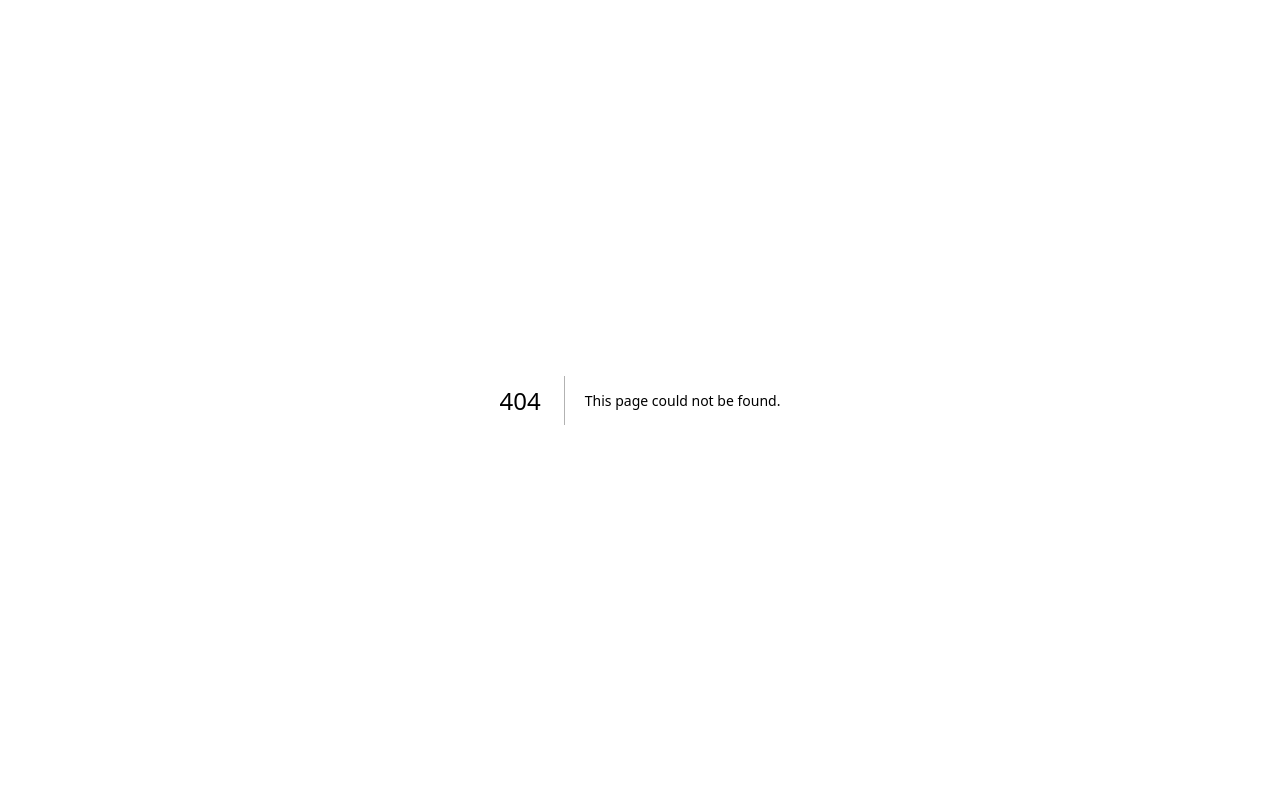
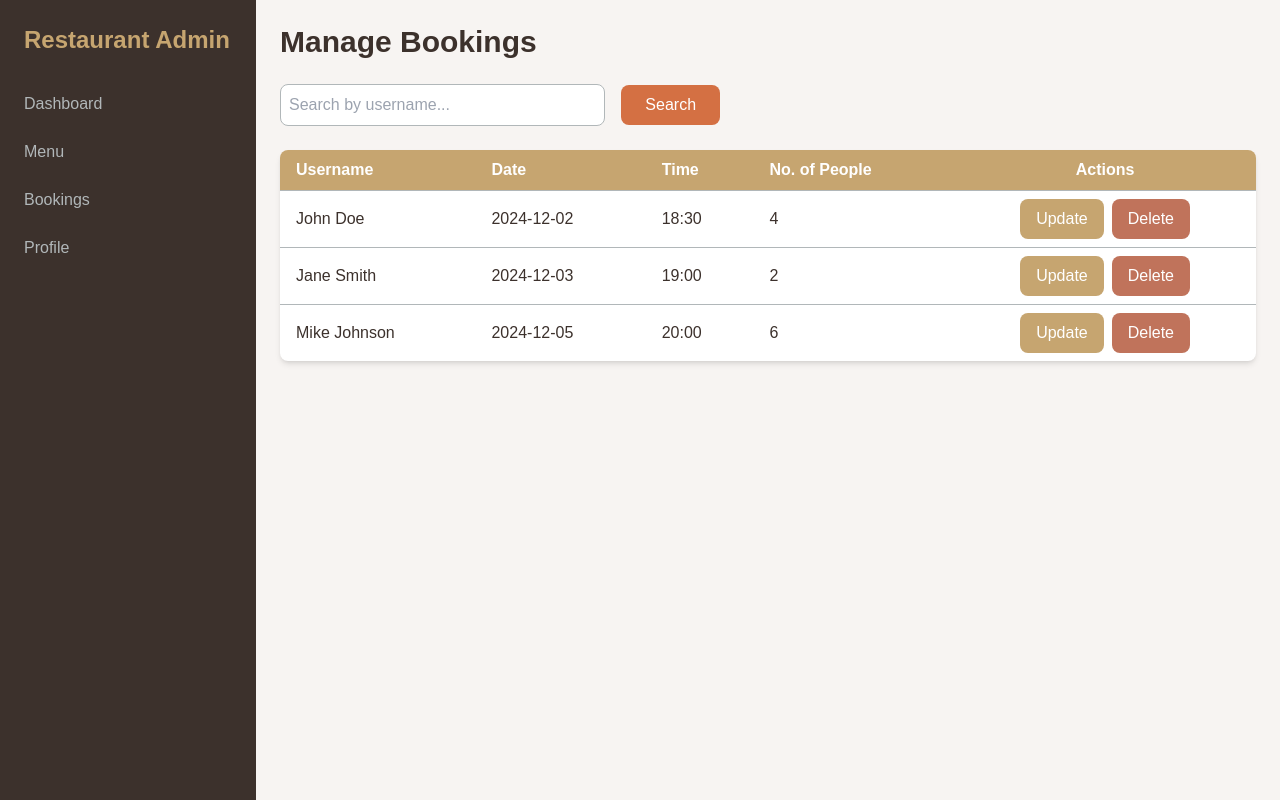
Before and after one commit to hagaradel12/Restaurant-Reservation, a Next.js app in the folder frontend/my-app/: page /pages/admin/booking in a window 1280 px wide. Before the commit this address had no page. Built offline with nearby package versions, Linux system fonts and the light colour scheme.

Commit message:
booking frontend

```diff
--- a/frontend/my-app/app/admin-dashboard/page.tsx
+++ b/frontend/my-app/app/pages/admin/admin-dashboard/page.tsx
@@ -3,6 +3,7 @@
 import { Line } from 'react-chartjs-2';
 import Link from 'next/link';
 import { Chart as ChartJS, CategoryScale, LinearScale, PointElement, LineElement, Title, Tooltip, Legend } from 'chart.js';
+import Sidebar from "@/components/admin/sidebar/Sidebar";
 
 ChartJS.register(CategoryScale, LinearScale, PointElement, LineElement, Title, Tooltip, Legend);
 
@@ -43,35 +44,7 @@ const AdminDashboard = () => {
   return (
     <div className="min-h-screen bg-gray-900 text-white flex">
       {/* Sidebar */}
-      <div className="w-64 bg-gray-800 p-6">
-        <div className="text-2xl font-bold text-[#C9A47F] mb-6">
-          Restaurant Admin
-        </div>
-        <nav>
-          <ul>
-            <li>
-              <Link href="/admin/dashboard" className="block py-3 hover:bg-gray-700">
-                Dashboard
-              </Link>
-            </li>
-            <li>
-              <Link href="/admin/menu" className="block py-3 hover:bg-gray-700">
-                Menu
-              </Link>
-            </li>
-            <li>
-              <Link href="/admin/bookings" className="block py-3 hover:bg-gray-700">
-                Bookings
-              </Link>
-            </li>
-            <li>
-              <Link href="/admin/profile" className="block py-3 hover:bg-gray-700">
-                Profile
-              </Link>
-            </li>
-          </ul>
-        </nav>
-      </div>
+      <Sidebar />
 
       {/* Main Content */}
       <div className="flex-1 p-6">
--- /dev/null
+++ b/frontend/my-app/app/pages/admin/booking/page.tsx
@@ -0,0 +1,87 @@
+'use client'; // Marks this file as a client-side component
+
+import React from 'react';
+import { useRouter } from 'next/navigation'; // Import from next/navigation
+import Sidebar from '@/components/admin/sidebar/Sidebar';
+
+export default function BookingPage() {
+  const router = useRouter(); // Using the router hook from next/router
+
+  // Mock bookings data
+  const bookings = [
+    { username: 'John Doe', date: '2024-12-02', time: '18:30', people: 4 },
+    { username: 'Jane Smith', date: '2024-12-03', time: '19:00', people: 2 },
+    { username: 'Mike Johnson', date: '2024-12-05', time: '20:00', people: 6 },
+  ];
+
+  const handleUpdate = (bookingId: string) => {
+    router.push(`/pages/admin/booking/updateBooking`); // Redirect to the desired URL
+  };
+
+  return (
+    <div className="flex min-h-screen">
+      {/* Sidebar */}
+      <Sidebar />
+
+      {/* Main Content */}
+      <div className="flex-1 p-6 bg-[#F7F4F2]">
+        {/* Page Title */}
+        <h1 className="text-3xl font-bold mb-6 text-[#3C312C]">Manage Bookings</h1>
+
+        {/* Search Bar and Button */}
+        <div className="mb-6 flex items-center">
+          <input
+            type="text"
+            placeholder="Search by username..."
+            className="w-full sm:w-1/3 p-2 border border-[#B1B7B9] rounded-lg focus:ring-2 focus:ring-[#D47043]"
+          />
+          <button
+            className="ml-4 px-6 py-2 bg-[#D47043] text-white rounded-lg hover:bg-[#C6A570] transition"
+            onClick={() => {
+              console.log("Search triggered");
+            }}
+          >
+            Search
+          </button>
+        </div>
+
+        {/* Bookings Table */}
+        <div className="overflow-x-auto bg-white shadow-md rounded-lg">
+          <table className="w-full">
+            <thead className="bg-[#C6A570] text-white">
+              <tr>
+                <th className="text-left px-4 py-2">Username</th>
+                <th className="text-left px-4 py-2">Date</th>
+                <th className="text-left px-4 py-2">Time</th>
+                <th className="text-left px-4 py-2">No. of People</th>
+                <th className="text-center px-4 py-2">Actions</th>
+              </tr>
+            </thead>
+            <tbody>
+              {/* Rendering bookings dynamically */}
+              {bookings.map((booking, index) => (
+                <tr key={index} className="border-t border-[#B1B7B9]">
+                  <td className="px-4 py-2 text-[#3C312C]">{booking.username}</td>
+                  <td className="px-4 py-2 text-[#3C312C]">{booking.date}</td>
+                  <td className="px-4 py-2 text-[#3C312C]">{booking.time}</td>
+                  <td className="px-4 py-2 text-[#3C312C]">{booking.people}</td>
+                  <td className="px-4 py-2 text-center">
+                    <button
+                      className="mr-2 px-4 py-2 bg-[#C6A570] text-white rounded-lg hover:bg-[#D47043] transition"
+                      onClick={() => handleUpdate(booking.username)} // Pass booking ID here
+                    >
+                      Update
+                    </button>
+                    <button className="px-4 py-2 bg-[#C0735B] text-white rounded-lg hover:bg-[#3C312C] transition">
+                      Delete
+                    </button>
+                  </td>
+                </tr>
+              ))}
+            </tbody>
+          </table>
+        </div>
+      </div>
+    </div>
+  );
+}
--- /dev/null
+++ b/frontend/my-app/app/pages/admin/booking/updateBooking/page.tsx
@@ -0,0 +1,85 @@
+'use client'; // Marks this file as a client-side component
+
+import React, { useState } from 'react';
+import { useRouter } from 'next/navigation'; // Importing useRouter from next/navigation
+import Sidebar from '@/components/admin/sidebar/Sidebar';
+
+export default function UpdateBookingPage() {
+  const [noOfPeople, setNoOfPeople] = useState<number | string>(''); // for number of people
+  const [date, setDate] = useState<string>(''); // for date
+  const [time, setTime] = useState<string>(''); // for time
+
+  const router = useRouter(); // Hook to navigate
+
+  const handleUpdate = () => {
+    // Implement the logic for updating the booking here
+    console.log("Booking updated:", { noOfPeople, date, time });
+    // After updating, redirect back to the bookings page or another page
+    router.push('/admin/booking'); // Redirect back to the bookings page
+  };
+
+  return (
+    <div className="flex min-h-screen">
+      {/* Sidebar */}
+      <Sidebar />
+
+      {/* Main Content */}
+      <div className="flex-1 p-6 bg-[#F7F4F2]">
+        {/* Page Title */}
+        <h1 className="text-3xl font-bold mb-6 text-[#3C312C]">Update Booking</h1>
+
+        {/* Form for Updating Booking */}
+        <div className="bg-white shadow-md rounded-lg p-6">
+          <div className="mb-6">
+            <label className="block text-sm font-semibold text-[#3C312C]" htmlFor="noOfPeople">
+              No. of People
+            </label>
+            <input
+              type="number"
+              id="noOfPeople"
+              value={noOfPeople}
+              onChange={(e) => setNoOfPeople(e.target.value)}
+              className="w-full sm:w-1/3 p-2 border border-[#B1B7B9] rounded-lg focus:ring-2 focus:ring-[#D47043]"
+            />
+          </div>
+
+          <div className="mb-6">
+            <label className="block text-sm font-semibold text-[#3C312C]" htmlFor="date">
+              Date
+            </label>
+            <input
+              type="date"
+              id="date"
+              value={date}
+              onChange={(e) => setDate(e.target.value)}
+              className="w-full sm:w-1/3 p-2 border border-[#B1B7B9] rounded-lg focus:ring-2 focus:ring-[#D47043]"
+            />
+          </div>
+
+          <div className="mb-6">
+            <label className="block text-sm font-semibold text-[#3C312C]" htmlFor="time">
+              Time
+            </label>
+            <input
+              type="time"
+              id="time"
+              value={time}
+              onChange={(e) => setTime(e.target.value)}
+              className="w-full sm:w-1/3 p-2 border border-[#B1B7B9] rounded-lg focus:ring-2 focus:ring-[#D47043]"
+            />
+          </div>
+
+          {/* Update Button */}
+          <div className="flex justify-end">
+            <button
+              onClick={handleUpdate}
+              className="px-6 py-2 bg-[#D47043] text-white rounded-lg hover:bg-[#C6A570] transition"
+            >
+              Update Booking
+            </button>
+          </div>
+        </div>
+      </div>
+    </div>
+  );
+}
--- /dev/null
+++ b/frontend/my-app/components/admin/sidebar/Sidebar.tsx
@@ -0,0 +1,49 @@
+'use client';
+
+import Link from 'next/link';
+
+export default function Sidebar() {
+  return (
+    <div className="w-64 bg-[#3C312C] p-6">
+      <div className="text-2xl font-bold text-[#C6A570] mb-6">
+        Restaurant Admin
+      </div>
+      <nav>
+        <ul>
+          <li>
+            <Link
+              href="/pages/admin/admin-dashboard"
+              className="block py-3 hover:bg-[#D47043] text-[#B1B7B9] rounded transition"
+            >
+              Dashboard
+            </Link>
+          </li>
+          <li>
+            <Link
+              href="/pages/admin/menu"
+              className="block py-3 hover:bg-[#D47043] text-[#B1B7B9] rounded transition"
+            >
+              Menu
+            </Link>
+          </li>
+          <li>
+            <Link
+              href="/pages/admin/booking"
+              className="block py-3 hover:bg-[#D47043] text-[#B1B7B9] rounded transition"
+            >
+              Bookings
+            </Link>
+          </li>
+          <li>
+            <Link
+              href="/pages/admin/profile"
+              className="block py-3 hover:bg-[#D47043] text-[#B1B7B9] rounded transition"
+            >
+              Profile
+            </Link>
+          </li>
+        </ul>
+      </nav>
+    </div>
+  );
+}
```
Also changed, not shown: 1 other file (tests, documents, lock files or other folders).
